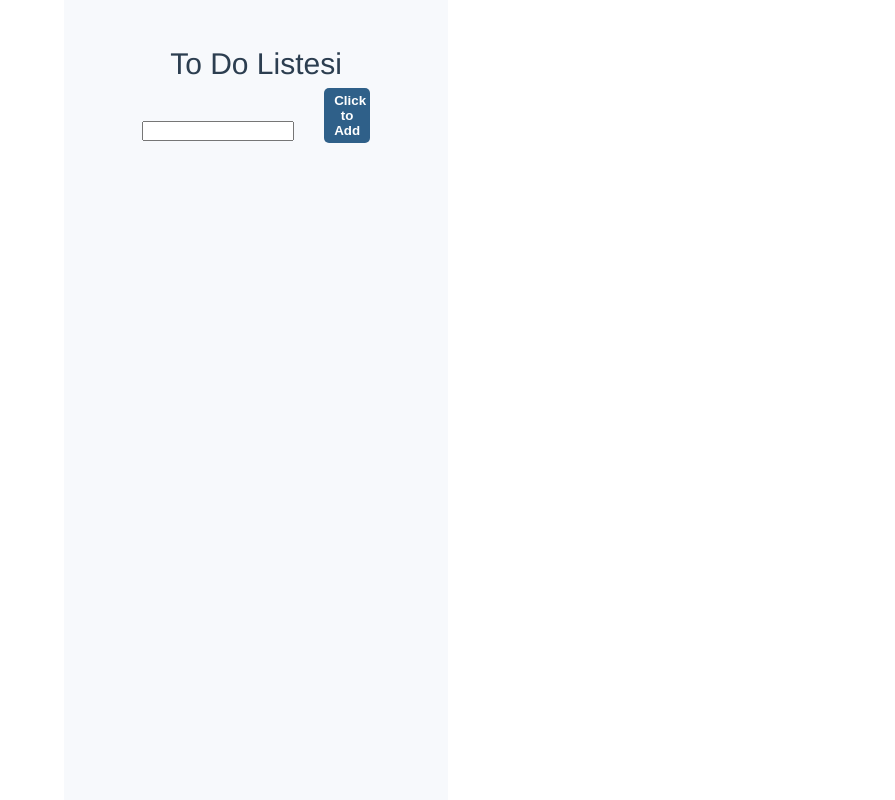
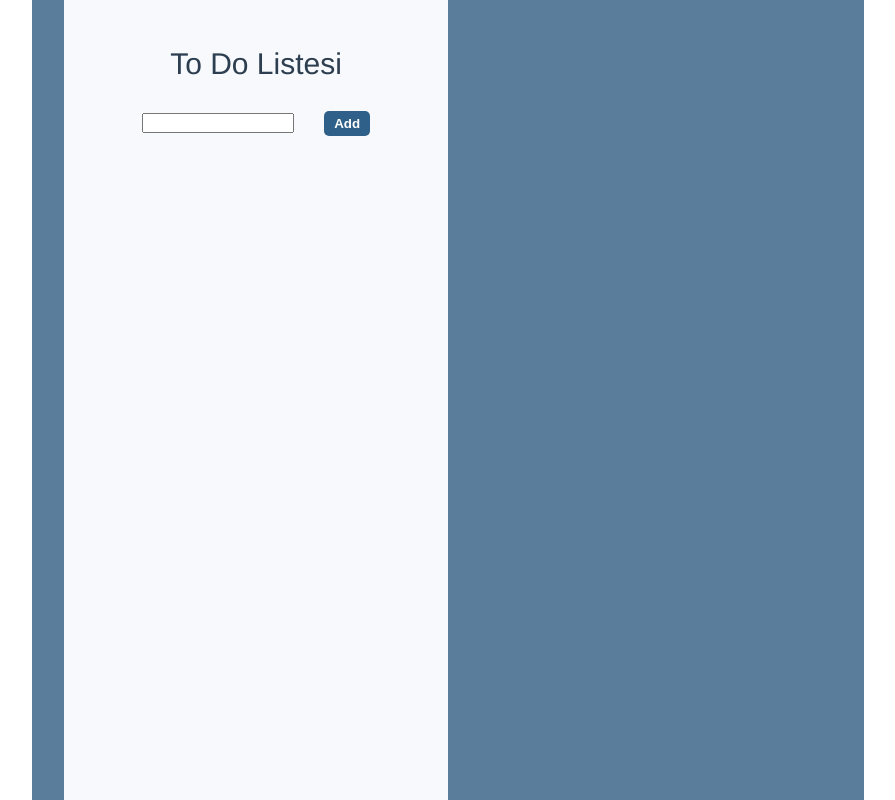
Before and after one commit to MrGultekin/todo-app, a Vue app: page / in a window 1280 px wide. Shown: the whole page, without its empty margins (192-1087 px from the left). Built offline with nearby package versions, Linux system fonts and the light colour scheme.

Commit message:
deleteTodo corrected in store and css applied.

```diff
--- a/src/App.vue
+++ b/src/App.vue
@@ -8,7 +8,10 @@ import TodoApp from "./components/TodoApp.vue";
 
 <style>
 #app {
-  font-family: Avenir, Helvetica, sans-serif;
+  background-color: #597d9a;
+  display: flex;
+  justify-content: center;
+  font-family: Avenir, Helvetica, Arial, sans-serif;
   -webkit-font-smoothing: antialiased;
   -moz-osx-font-smoothing: grayscale;
   text-align: center;
--- a/src/components/TodoForm.vue
+++ b/src/components/TodoForm.vue
@@ -18,7 +18,7 @@ const addItemAndClear = (item) => {
   <div>
     <form @submit.prevent="addItemAndClear(todo)">
       <input v-model="todo" type="text" />
-      <button>Click to Add</button>
+      <button>Add</button>
     </form>
   </div>
 </template>
```
